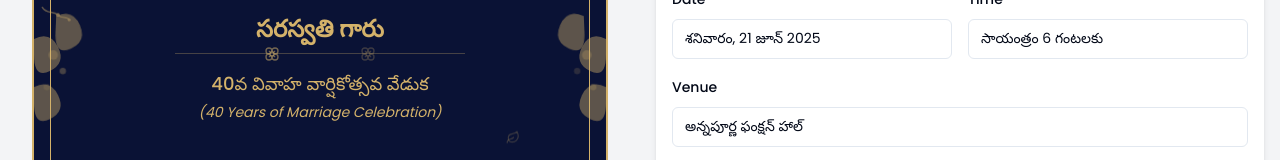
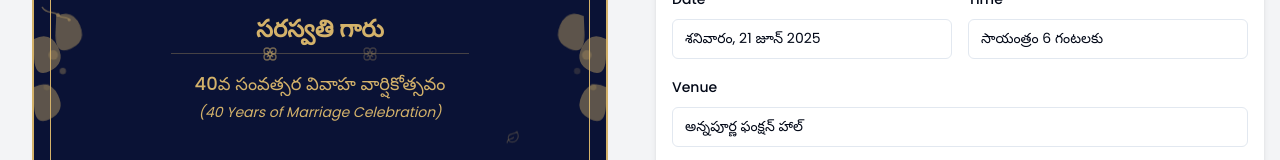
Before and after one commit to Tapan2285/template-fairy-magic-wand, a React (Vite) app: page / in a window 1280 px wide. Shown: the part 493-653 px from the top of the page. Built offline with nearby package versions, Linux system fonts and the light colour scheme.

Commit message:
Fix: Update anniversary text
Update the anniversary celebration text in the WeddingInvitation component.

```diff
--- a/src/components/WeddingInvitation.tsx
+++ b/src/components/WeddingInvitation.tsx
@@ -250,7 +250,7 @@ const WeddingInvitation: React.FC<WeddingInvitationProps> = ({
                     <Flower size={16} />
                   </div>
                 </div>
-                <p className="text-invitation-gold text-base sm:text-lg font-medium">40వ వివాహ వార్షికోత్సవ వేడుక</p>
+                <p className="text-invitation-gold text-base sm:text-lg font-medium">40వ సంవత్సర వివాహ వార్షికోత్సవం</p>
                 <p className="text-invitation-gold text-sm italic mt-1">(40 Years of Marriage Celebration)</p>
               </div>
             </div>
```
